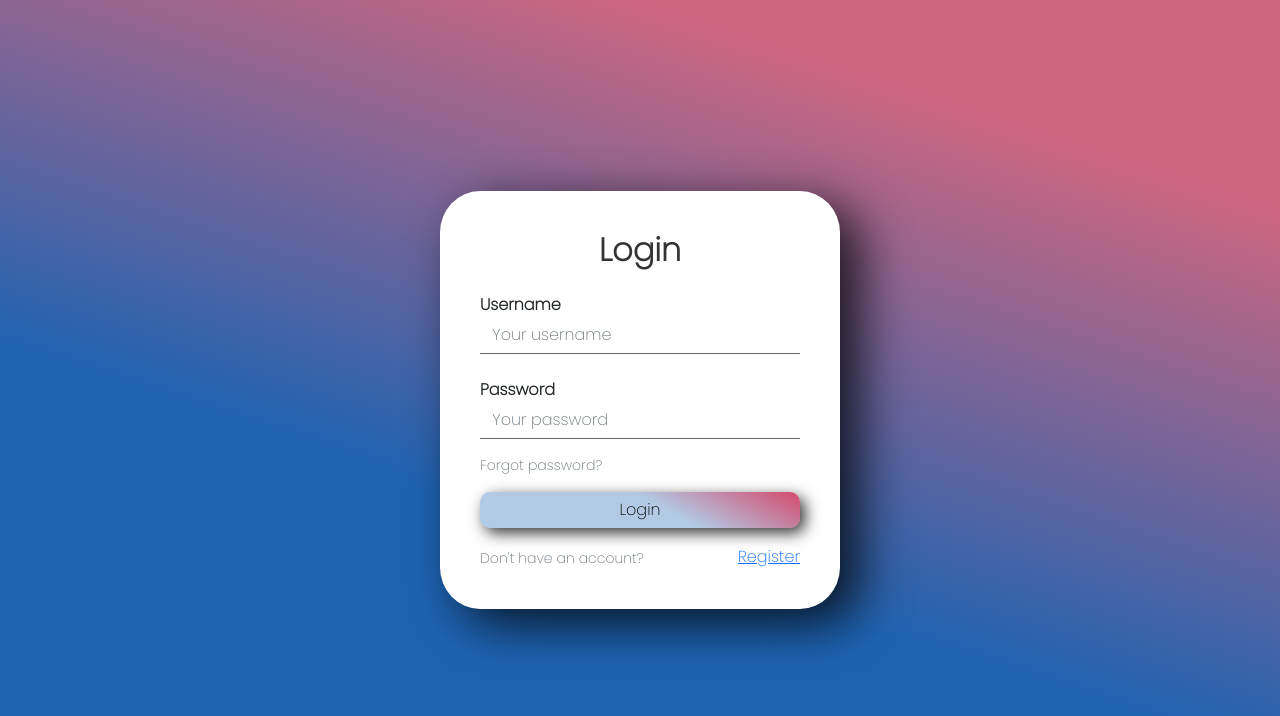
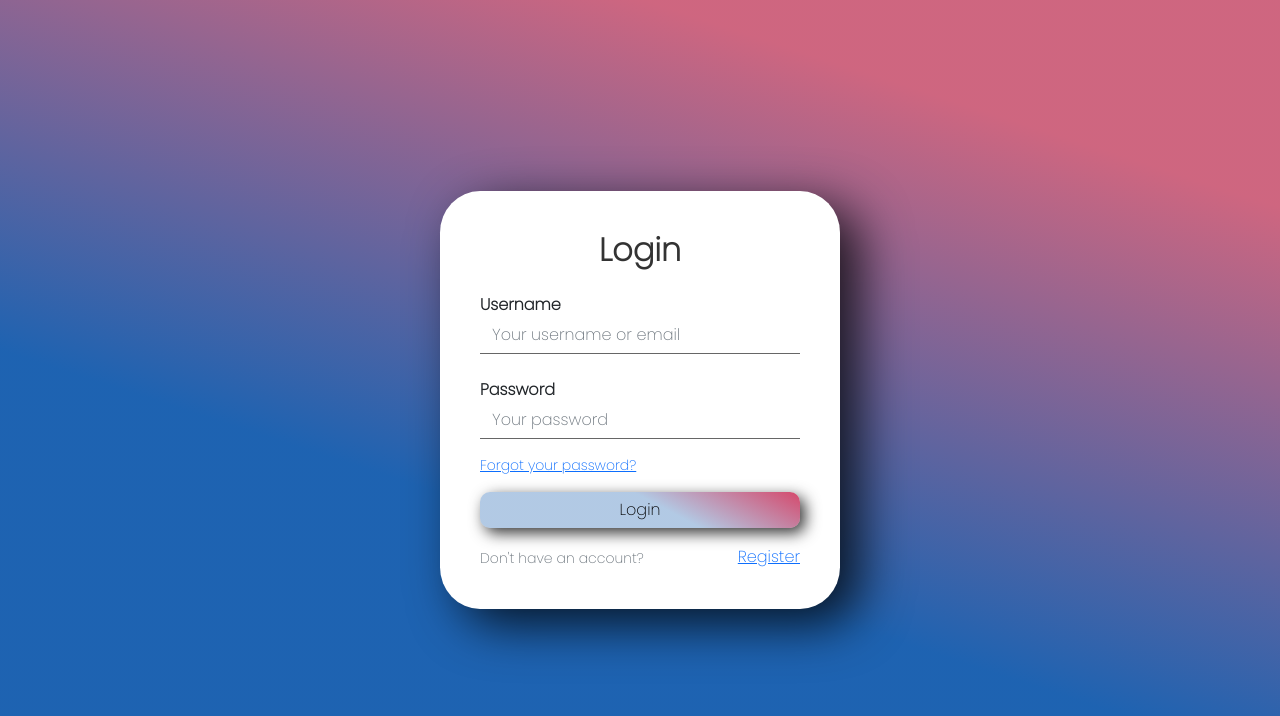
Before and after one commit to aayushsoni4/Login-with-Authentication, a Flask app: page / in a window 1280 px wide. Shown: the top 716 px of the page. Run offline with Flask 3, Linux system fonts and the light colour scheme.

Commit message:
modified some files

```diff
--- a/app/templates/login.html
+++ b/app/templates/login.html
@@ -16,12 +16,12 @@
         <h4 class="text-center">Login</h4>
         <div class="mb-3 mt-4">
             <label for="exampleInputEmail1">Username</label>
-            <input type="text" name="username" class="form-control" placeholder="Your username">
+            <input type="text" name="username" class="form-control" placeholder="Your username or email">
         </div>
         <div class="mb-3 mt-4">
             <label for="exampleInputPassword1">Password</label>
             <input type="password" name="password" class="form-control" placeholder="Your password">
-            <div id="emailHelp" class="form-text mt-3">Forgot password?</div>
+            <div id="emailHelp" class="form-text mt-3"><a href="/forgot_password">Forgot your password?</a></div>
         </div>
         <button type="submit" class="btn btn-primary">Login</button>
         <div class="mt-3 d-flex justify-content-between align-items-center">
```
